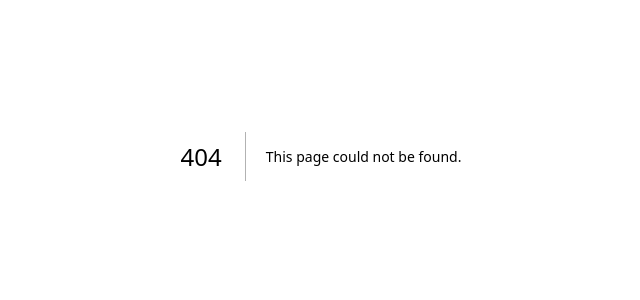
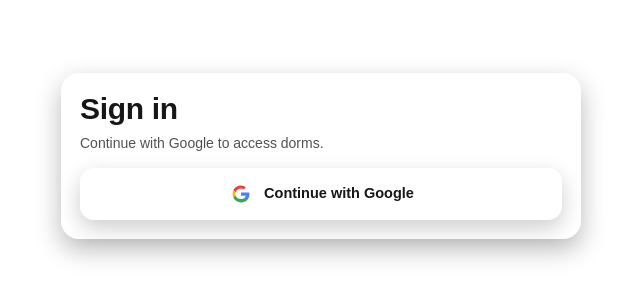
Before and after one commit to BriannaBarkema/humor-project-2, a Next.js app: page /login in a window 1280 px wide. Before the commit this address had no page. Shown: the part 244-544 px from the top of the page, without its empty margins (319-959 px from the left). Built offline with nearby package versions, Linux system fonts and the light colour scheme; no server answers.

Commit message:
Login logic

```diff
--- /dev/null
+++ b/app/auth/callback/route.ts
@@ -0,0 +1,54 @@
+import { NextResponse, NextRequest } from "next/server";
+import { createServerClient } from "@supabase/ssr";
+
+function safeNext(raw: string | null) {
+    if (!raw) return "/dashboard";
+    if (!raw.startsWith("/")) return "/dashboard";
+    if (raw.startsWith("/auth")) return "/dashboard";
+    return raw;
+}
+
+export async function GET(request: NextRequest) {
+    const url = new URL(request.url);
+    const code = url.searchParams.get("code");
+    const origin = url.origin;
+
+    // Read desired post-login destination from cookie (set on /login)
+    const nextCookie = request.cookies.get("post_login_redirect")?.value ?? null;
+    const nextPath = safeNext(nextCookie ? decodeURIComponent(nextCookie) : null);
+
+    if (!code) {
+        // Cancel/deny → go back to login, keep intent
+        const res = NextResponse.redirect(`${origin}/login?next=${encodeURIComponent(nextPath)}`);
+        res.cookies.set("post_login_redirect", "", { path: "/", maxAge: 0 });
+        return res;
+    }
+
+    const response = NextResponse.redirect(`${origin}${nextPath}`);
+
+    const supabase = createServerClient(
+        process.env.NEXT_PUBLIC_SUPABASE_URL!,
+        process.env.NEXT_PUBLIC_SUPABASE_ANON_KEY!,
+        {
+            cookies: {
+                getAll: () => request.cookies.getAll(),
+                setAll: (cookiesToSet) => {
+                    cookiesToSet.forEach(({ name, value, options }) => {
+                        response.cookies.set(name, value, options);
+                    });
+                },
+            },
+        }
+    );
+
+    const { error } = await supabase.auth.exchangeCodeForSession(code);
+
+    // Always clear the intent cookie after callback
+    response.cookies.set("post_login_redirect", "", { path: "/", maxAge: 0 });
+
+    if (error) {
+        return NextResponse.redirect(`${origin}/login?next=${encodeURIComponent(nextPath)}`);
+    }
+
+    return response;
+}
--- /dev/null
+++ b/app/login/LoginClient.tsx
@@ -0,0 +1,144 @@
+"use client";
+
+import { useSearchParams } from "next/navigation";
+import { createClient } from "@/utils/supabase/client";
+
+function safeNext(raw: string | null) {
+    if (!raw) return "/dorms";
+    if (!raw.startsWith("/")) return "/dorms";
+    if (raw.startsWith("/auth")) return "/dorms";
+    return raw;
+}
+
+function setPostLoginCookie(nextPath: string) {
+    const isHttps = typeof window !== "undefined" && window.location.protocol === "https:";
+    const secure = isHttps ? "; Secure" : "";
+    document.cookie = `post_login_redirect=${encodeURIComponent(
+        nextPath
+    )}; Path=/; SameSite=Lax${secure}`;
+}
+
+export default function LoginClient() {
+    const supabase = createClient();
+    const sp = useSearchParams();
+    const next = safeNext(sp.get("next"));
+
+    const signInWithGoogle = async () => {
+        setPostLoginCookie(next);
+
+        const origin = window.location.origin;
+        const redirectTo = `${origin}/auth/callback`; // IMPORTANT: no query params
+
+        await supabase.auth.signInWithOAuth({
+            provider: "google",
+            options: { redirectTo },
+        });
+    };
+
+    const label =
+        next === "/captions"
+            ? "captions"
+            : next === "/caption_generate"
+                ? "caption generator"
+                : "dorms";
+
+    return (
+        <main style={styles.page}>
+            <div style={styles.shell}>
+                <div style={styles.card}>
+                    <div style={styles.header}>
+                        <h1 style={styles.h1}>Sign in</h1>
+                        <p style={styles.subtle}>Continue with Google to access {label}.</p>
+                    </div>
+
+                    <button type="button" onClick={signInWithGoogle} style={styles.primaryBtn}>
+            <span style={styles.iconWrap} aria-hidden>
+              <svg width="18" height="18" viewBox="0 0 48 48">
+                <path
+                    fill="#EA4335"
+                    d="M24 9.5c3.54 0 6.06 1.53 7.45 2.81l5.43-5.43C33.58 3.86 29.25 1.5 24 1.5 14.96 1.5 7.2 6.68 3.49 14.23l6.6 5.12C11.78 13.26 17.39 9.5 24 9.5z"
+                />
+                <path
+                    fill="#4285F4"
+                    d="M46.5 24.5c0-1.57-.14-3.08-.4-4.55H24v8.62h12.7c-.55 2.94-2.22 5.44-4.74 7.12l7.27 5.64C43.56 37.12 46.5 31.3 46.5 24.5z"
+                />
+                <path
+                    fill="#FBBC05"
+                    d="M10.09 28.65c-.5-1.5-.79-3.1-.79-4.65s.29-3.15.79-4.65l-6.6-5.12C1.86 17.27 1.5 20.58 1.5 24s.36 6.73 1.99 9.77l6.6-5.12z"
+                />
+                <path
+                    fill="#34A853"
+                    d="M24 46.5c6.48 0 11.92-2.14 15.9-5.82l-7.27-5.64c-2.02 1.36-4.6 2.16-8.63 2.16-6.61 0-12.22-3.76-14.22-8.85l-6.6 5.12C7.2 41.32 14.96 46.5 24 46.5z"
+                />
+                <path fill="none" d="M1.5 1.5h45v45h-45z" />
+              </svg>
+            </span>
+                        Continue with Google
+                    </button>
+                </div>
+            </div>
+        </main>
+    );
+}
+
+const styles: Record<string, React.CSSProperties> = {
+    page: {
+        padding: 28,
+        maxWidth: 1100,
+        margin: "0 auto",
+    },
+    shell: {
+        minHeight: "calc(100vh - 56px)",
+        display: "grid",
+        placeItems: "center",
+    },
+    card: {
+        width: "100%",
+        maxWidth: 520,
+        border: "1px solid rgba(255,255,255,0.14)",
+        background: "rgba(255,255,255,0.04)",
+        borderRadius: 18,
+        padding: 18,
+        boxShadow: "0 10px 26px rgba(0,0,0,0.28)",
+    },
+    header: {
+        marginBottom: 14,
+    },
+    h1: {
+        fontSize: 30,
+        fontWeight: 800,
+        letterSpacing: -0.3,
+        margin: 0,
+        lineHeight: 1.1,
+    },
+    subtle: {
+        margin: "8px 0 0 0",
+        opacity: 0.75,
+        fontSize: 14,
+    },
+    primaryBtn: {
+        width: "100%",
+        display: "flex",
+        alignItems: "center",
+        justifyContent: "center",
+        gap: 10,
+        padding: "12px 14px",
+        borderRadius: 14,
+        border: "1px solid rgba(255,255,255,0.16)",
+        background: "rgba(255,255,255,0.08)",
+        color: "inherit",
+        fontSize: 14.5,
+        fontWeight: 750,
+        cursor: "pointer",
+        boxShadow: "0 8px 22px rgba(0,0,0,0.2)",
+    },
+    iconWrap: {
+        width: 26,
+        height: 26,
+        borderRadius: 999,
+        display: "grid",
+        placeItems: "center",
+        border: "1px solid rgba(255,255,255,0.18)",
+        background: "rgba(255,255,255,0.06)",
+    },
+};
--- /dev/null
+++ b/app/login/page.tsx
@@ -0,0 +1,10 @@
+import { Suspense } from "react";
+import LoginClient from "./LoginClient";
+
+export default function LoginPage() {
+    return (
+        <Suspense fallback={<div />}>
+            <LoginClient />
+        </Suspense>
+    );
+}
--- a/package.json
+++ b/package.json
@@ -9,6 +9,7 @@
     "lint": "eslint"
   },
   "dependencies": {
+    "@supabase/ssr": "^0.9.0",
     "next": "16.1.6",
     "react": "19.2.3",
     "react-dom": "19.2.3"
--- /dev/null
+++ b/proxy.ts
@@ -0,0 +1,45 @@
+import { NextResponse, type NextRequest } from "next/server";
+import { createServerClient } from "@supabase/ssr";
+
+export async function proxy(request: NextRequest) {
+    let response = NextResponse.next({ request });
+
+    const supabase = createServerClient(
+        process.env.NEXT_PUBLIC_SUPABASE_URL!,
+        process.env.NEXT_PUBLIC_SUPABASE_ANON_KEY!,
+        {
+            cookies: {
+                getAll: () => request.cookies.getAll(),
+                setAll: (cookiesToSet) => {
+                    cookiesToSet.forEach(({ name, value, options }) => {
+                        response.cookies.set(name, value, options);
+                    });
+                },
+            },
+        }
+    );
+
+    const {
+        data: { user },
+    } = await supabase.auth.getUser();
+
+    const pathname = request.nextUrl.pathname;
+
+    const isProtected =
+        pathname.startsWith("/dashboard");
+
+    if (isProtected && !user) {
+        const url = request.nextUrl.clone();
+        url.pathname = "/login";
+        url.searchParams.set("next", pathname);
+        return NextResponse.redirect(url);
+    }
+
+    return response;
+}
+
+export const config = {
+    matcher: [
+        "/dashboard",
+    ],
+};
--- /dev/null
+++ b/utils/supabase/client.ts
@@ -0,0 +1,8 @@
+import { createBrowserClient } from "@supabase/ssr";
+
+export function createClient() {
+    return createBrowserClient(
+        process.env.NEXT_PUBLIC_SUPABASE_URL!,
+        process.env.NEXT_PUBLIC_SUPABASE_ANON_KEY!
+    );
+}
--- /dev/null
+++ b/utils/supabase/server.ts
@@ -0,0 +1,25 @@
+import { createServerClient } from "@supabase/ssr";
+import { cookies } from "next/headers";
+
+export async function createClient() {
+    const cookieStore = await cookies();
+
+    return createServerClient(
+        process.env.NEXT_PUBLIC_SUPABASE_URL!,
+        process.env.NEXT_PUBLIC_SUPABASE_ANON_KEY!,
+        {
+            cookies: {
+                getAll() {
+                    return cookieStore.getAll();
+                },
+                setAll(cookiesToSet) {
+                    try {
+                        cookiesToSet.forEach(({ name, value, options }) => {
+                            cookieStore.set(name, value, options);
+                        });
+                    } catch {}
+                },
+            },
+        }
+    );
+}
```
Also changed, not shown: 1 other file (tests, documents, lock files or other folders).
